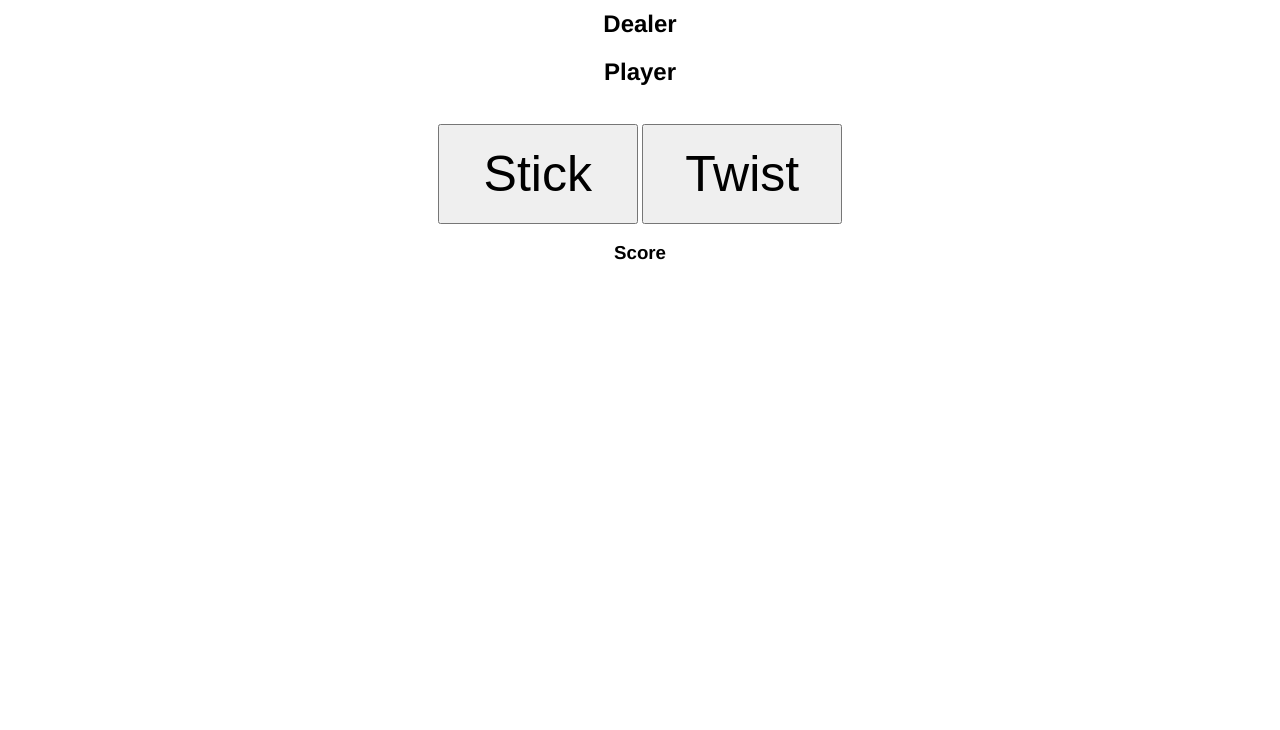
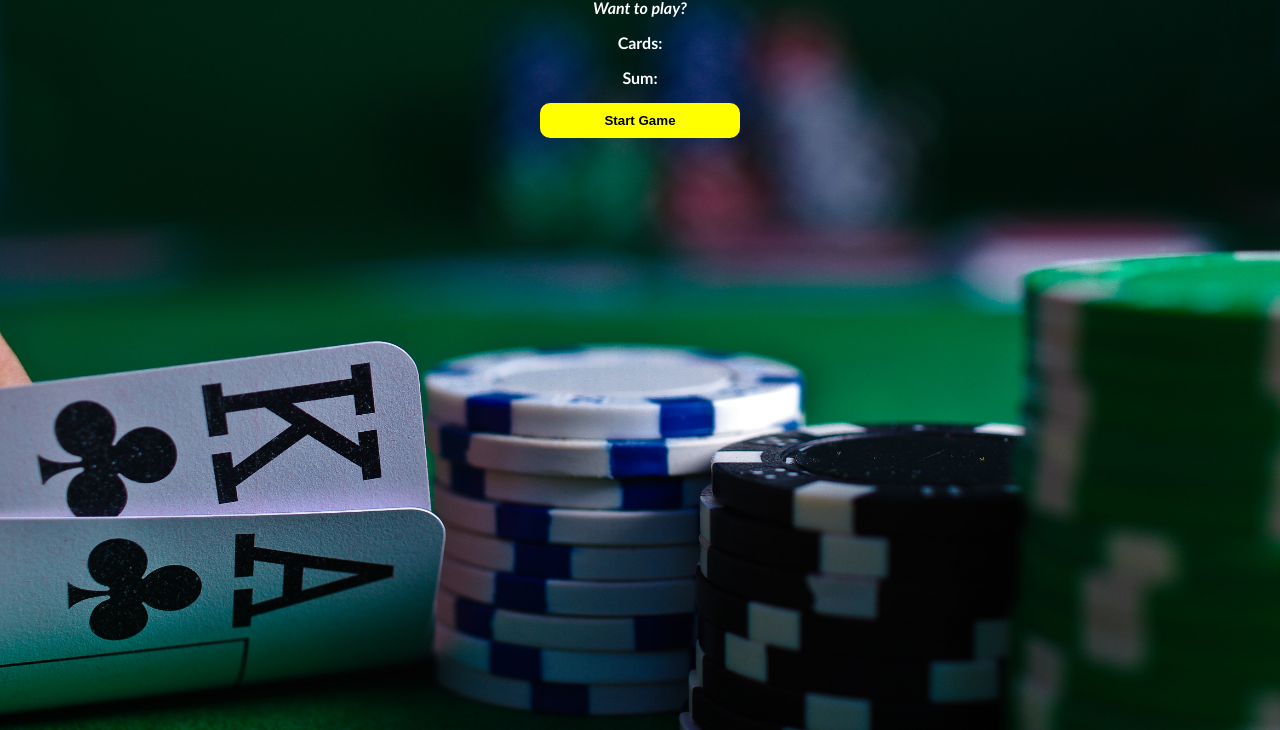
Before and after one commit to hazlomcodes/BlackJack, a website: page index.html in a window 1280 px wide. Shown: the part 70-800 px from the top of the page. Drawn offline with Linux system fonts and the light colour scheme.

Commit message:
updated styling and added startGame function

```diff
--- a/index.html
+++ b/index.html
@@ -1,45 +1,18 @@
-<!DOCTYPE html>
 <html>
-<head>
-    <meta charset="UTF-8">
-    <meta name="viewport" content="width=device-width, initial-scale=1.0"
-    <title> <h1> Black Jack </h1> </title>
+ <head>
     <link rel="stylesheet" href="stylesheet.css">
-    <script src="index.js"> </script>
-</head>
+    </head>
 
 <body>
 
-    <h2>
-        <b> Dealer</b>
-    </h2>
+    <h1>Blackjack</h1>
 
-    <div>
+    <p id="message-el"> Want to play? </p>
+    <p> Cards: </p>
+    <p> Sum: </p>
 
-    </div>
+    <button onclick="startGame()">Start Game</button>
 
-    <h2>
-        <b>Player</b>
-    </h2>
-
-    <div>
-
-
-    </div>
-
-    <br>
-
-
-    <button id ="stick"> Stick </button>
-    <button id ="twist"> Twist </button>
-
-    <div>
-
-    </div>
-
-    <h3>
-        <b>Score</b>
-    </h3>
+    <script src="index.js"> </script>
 </body>
-
 </html>
--- a/index.js
+++ b/index.js
@@ -1,17 +1,23 @@
 let firstCard = 10
-let secondCard = 1
-let sum = firstCard + secondCard + 4
+let secondCard = 11
+let sum = firstCard + secondCard
 let hasBlackJack = false
 let isAlive = true
+let message = ""
 
-if (sum <=20) {
-    console.log("Do you want to hit?")
-}else if (sum === 21)  {
-    console.log  ("BlackJack")
-hasBlackJack = true
-} else {
-    console.log("Bust")
+function startGame() {
+    if (sum <=20) {
+    message = "Do you want to hit?"
+    } else if (sum === 21)  {
+    message = "BlackJack"
+    hasBlackJack = true
+    } else {
+    message = "Bust"
     isAlive = false
+    }
+
+console.log(message)
+
 }
 
 
--- a/stylesheet.css
+++ b/stylesheet.css
@@ -1,16 +1,31 @@
+
 body {
-    font-family:'Franklin Gothic Medium', 'Arial Narrow', Arial, sans-serif;
+    font-family: 'Trebuchet MS', 'Lucida Sans Unicode', 'Lucida Grande', 'Lucida Sans', Arial, sans-serif;
+    background-image: url("./images/michal-parzuchowski-U8n_O7rEq7o-unsplash.jpg");
+    background-size: cover;
     text-align: center;
+    color:white;
+    font-weight: bold;
+
 }
 
-#stick {
-    width: 200px;
-    height: 100px;
-    font-size: 50px;
+
+
+h1 {
+    color:yellow
 }
 
-#twist {
+#message-el {
+    font-style: italic;
+}
+
+button {
+    color:black;
     width: 200px;
-    height: 100px;
-    font-size: 50px;
+    background:yellow;
+    padding-top: 10px;
+    padding-bottom: 10px;
+    font-weight: bold;
+    border:none;
+    border-radius: 10px;
 }
```
Also changed, not shown: images/michal-parzuchowski-U8n_O7rEq7o-unsplash.jpg (added).
